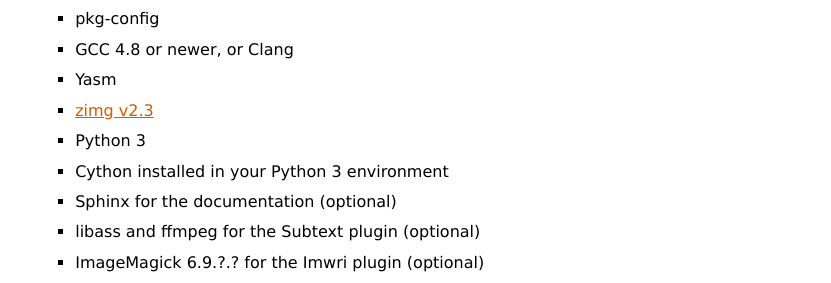
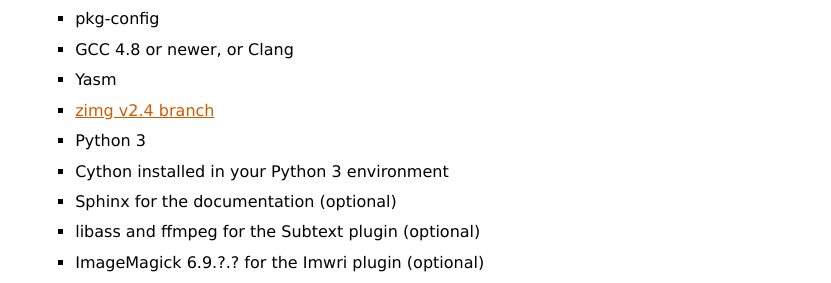
Before and after one commit to vapoursynth/vapoursynth, a Sphinx documentation site: the page built from doc/installation.rst, in a window 1280 px wide and 900 px high, scrolled down 1232 px. Shown: the part 159-442 px from the top of the window, without its empty margins (48-879 px from the left). Built offline with Sphinx 7.4.7, drawn with Linux system fonts in a browser that asks for light colours; formulas are drawn with MathJax 3.

Commit message:
Update build instructions

```diff
--- a/build instructions windows.txt
+++ b/build instructions windows.txt
@@ -8,7 +8,7 @@
 Inno setup is needed to create the installer
 
 Clone VapourSynth
-Clone zimg v2.3 branch into the VapourSynth dir (https://github.com/sekrit-twc/zimg)
+Clone zimg v2.4 branch into the VapourSynth dir (https://github.com/sekrit-twc/zimg)
 Clone avs+ mt branch into the VapourSynth dir (https://github.com/AviSynth/AviSynthPlus)
 Compile 32 and 64 bit release using the VapourSynth solution
 Run cython_build.bat to compile the Python modules
--- a/doc/installation.rst
+++ b/doc/installation.rst
@@ -68,7 +68,7 @@
 
    * Yasm
 
-   * `zimg v2.3 <https://github.com/sekrit-twc/zimg/releases>`_
+   * `zimg v2.4 branch <https://github.com/sekrit-twc/zimg/releases>`_
 
    * Python 3
 
```
